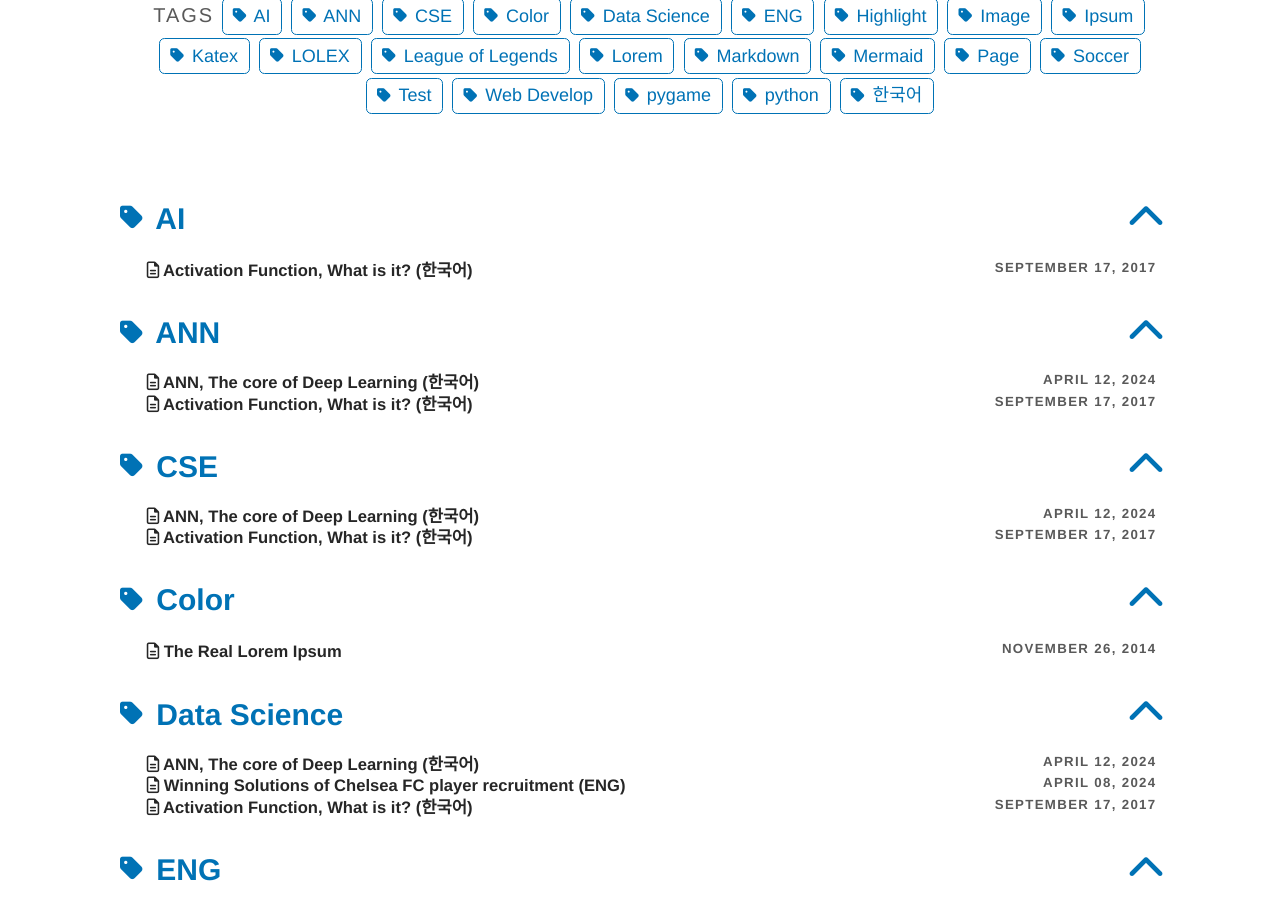
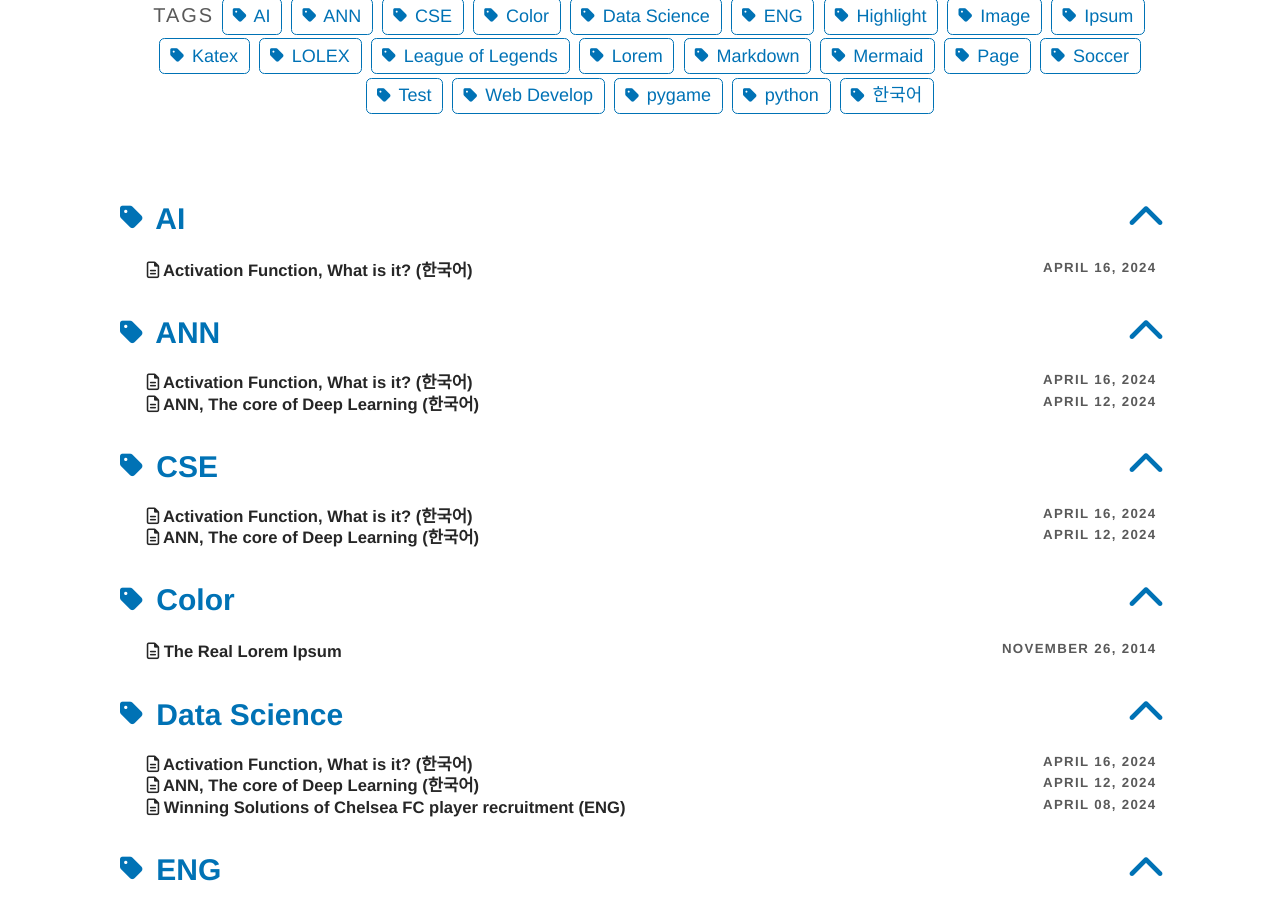
Before and after one commit to KoderWiki/Kontrl-Enter.github.io, a Jekyll site: the page built from pages/tags.md, in a window 1280 px wide and 900 px high, scrolled down 317 px. Built offline with Jekyll 4.4.1, drawn with Linux system fonts in a browser that asks for light colours; some web fonts are replaced; a script that is not in the unit is left out; some of the changed text lies outside the part shown.

Commit message:
Update and rename 2017-09-17-Use-Bootstrap.md to 2024-04-16-Activation-Function.md

```diff
--- a/_posts/2017-09-17-Use-Bootstrap.md
+++ b/_posts/2024-04-16-Activation-Function.md
@@ -2,8 +2,8 @@
 layout: post
 title: Activation Function, What is it? (한국어)
 tags: [ANN, CSE, Data Science, AI, 한국어]
-feature-img: "assets/img/0.post/2024-04-12/header.png"
-thumbnail: "assets/img/0.post/2024-04-12/header.png"
+feature-img: "assets/img/0.post/2024-04-16/header.png"
+thumbnail: "assets/img/0.post/2024-04-16/header.png"
 categories: CSE, AI
 ---
 
```
